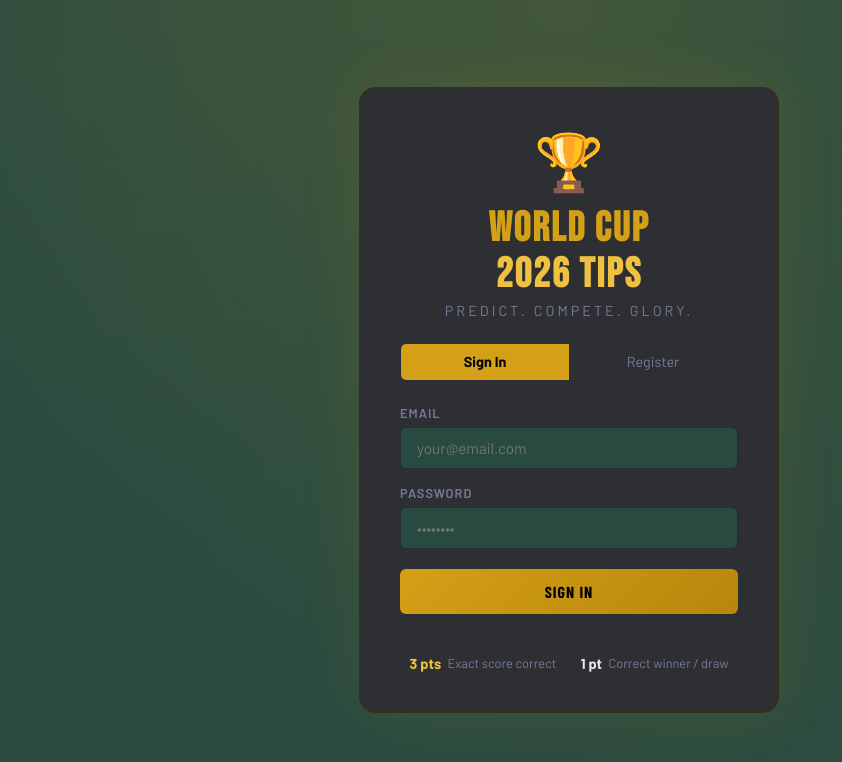
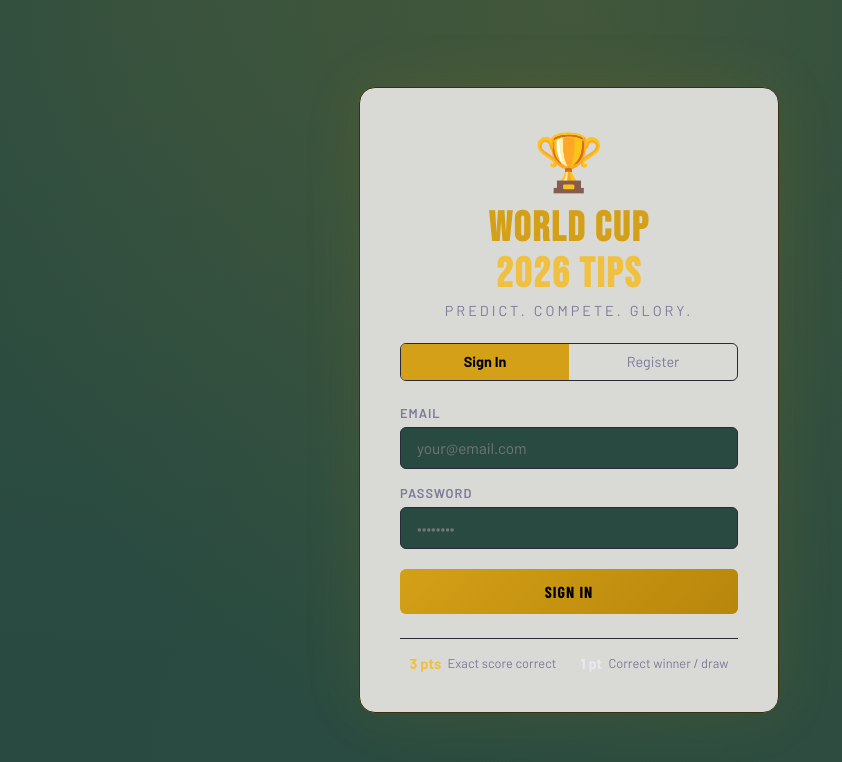
Before and after one commit to mikkelsc/hocworldcup2026, a React (Vite) app in the folder worldcup2026-tips/worldcup2026/: page / in a window 1280 px wide. Shown: the top 762 px of the page, without its empty margins (71-913 px from the left). Built offline with nearby package versions, Linux system fonts and the light colour scheme; no server answers.

Commit message:
Update index.css

```diff
--- a/worldcup2026-tips/worldcup2026/src/index.css
+++ b/worldcup2026-tips/worldcup2026/src/index.css
@@ -5,7 +5,7 @@
   --gold-light: #f0c040;
   --gold-dim: #8a6a10;
   --bg-deep: #284A41;
-  --bg-card: #2D2F33;
+  --bg-card: #D9D9D6;
   --bg-card2: #D9D9D6;
   --bg-nav: #0d0d14;
   --border: #2a2a3a;
```
